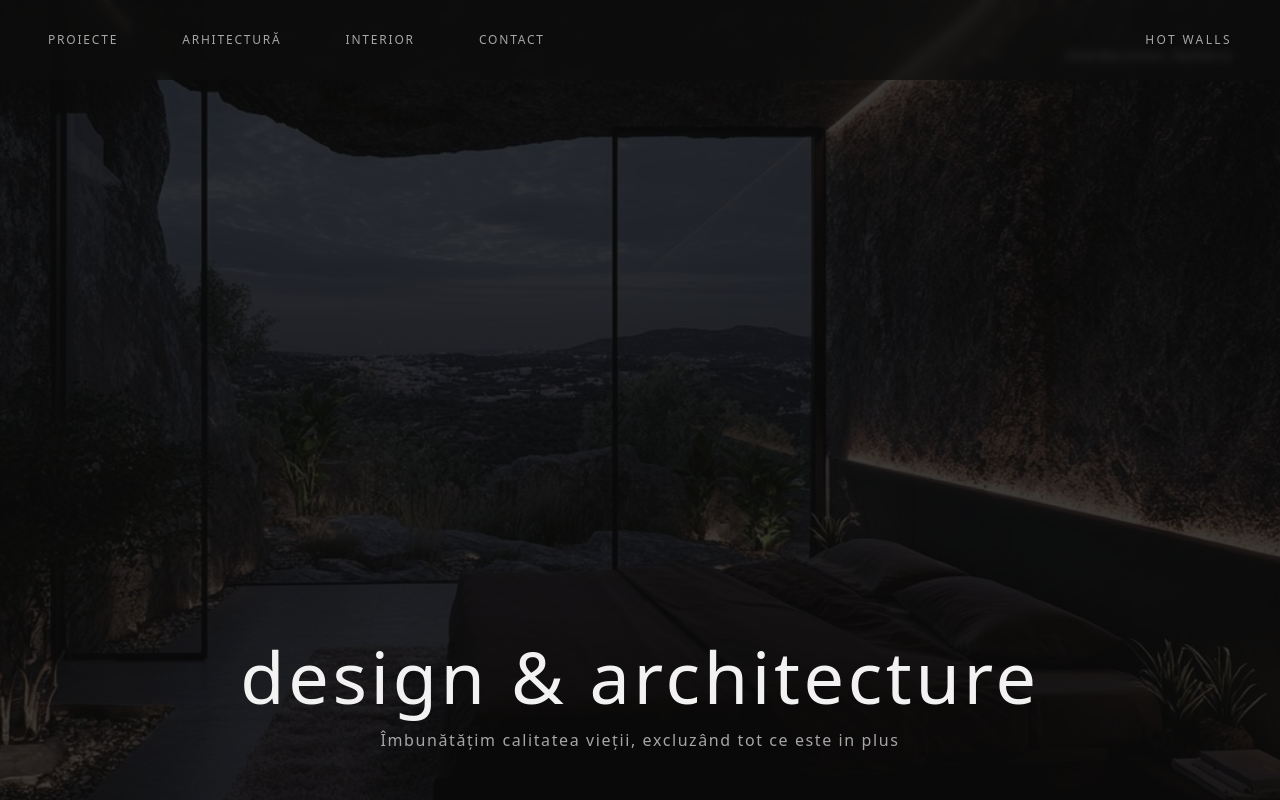
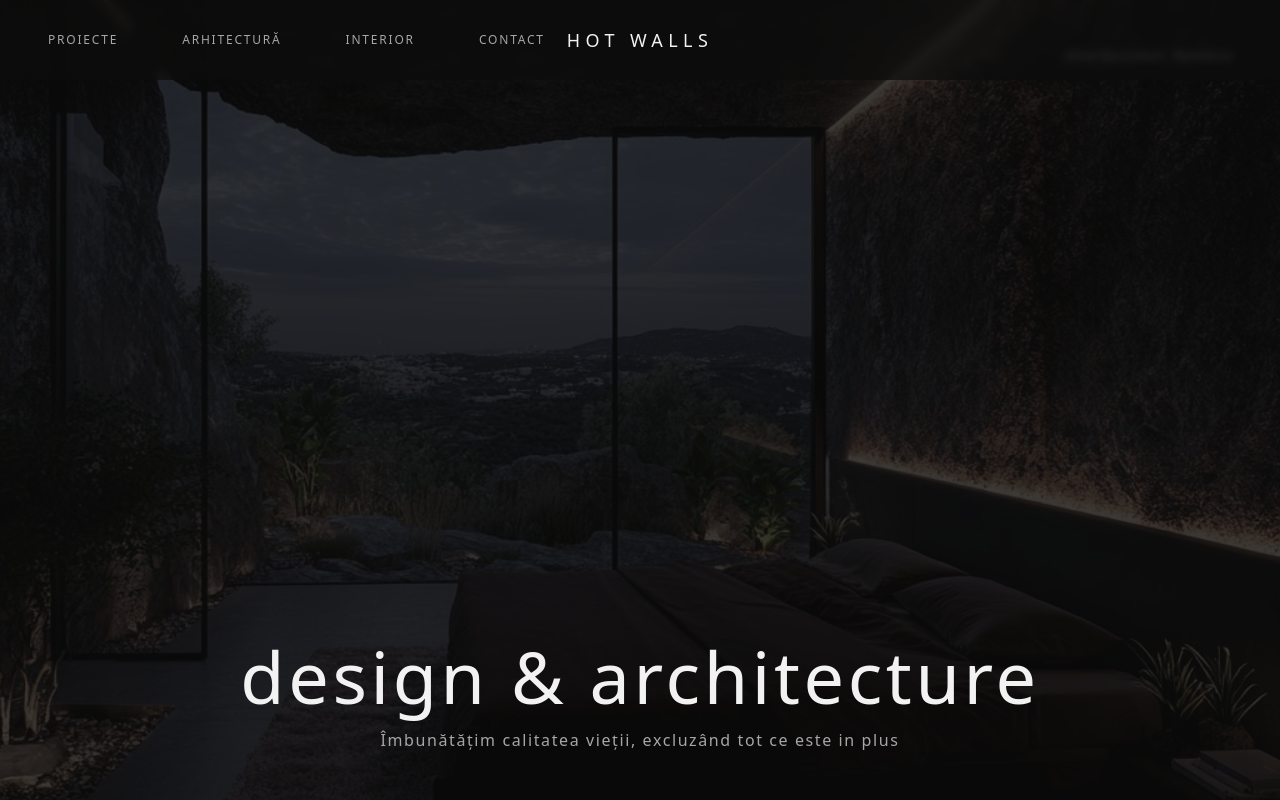
Before and after one commit to AVA1502/spaces-styled-dreams, a React (Vite) app: page / in a window 1280 px wide. Shown: the top 800 px of the page. Built offline with nearby package versions, Linux system fonts and the light colour scheme; the HTML template or start-up script is replaced by a standard one.

Commit message:
Style header as logo and button

```diff
--- a/src/components/Header.tsx
+++ b/src/components/Header.tsx
@@ -2,8 +2,6 @@ const Header = () => {
   return <header className="fixed top-0 left-0 right-0 z-50 bg-background/70 backdrop-blur-sm">
       <div className="container mx-auto px-12 py-8">
         <nav className="flex items-center justify-between">
-
-
           <div className="hidden md:flex items-center gap-16">
             <a href="#despre" className="text-xs uppercase tracking-[0.15em] text-muted-foreground hover:text-foreground transition-quick font-light">Proiecte</a>
             <a href="#servicii" className="text-xs uppercase tracking-[0.15em] text-muted-foreground hover:text-foreground transition-quick font-light">Arhitectură</a>
@@ -11,9 +9,11 @@ const Header = () => {
             <a href="#contact" className="text-xs uppercase tracking-[0.15em] text-muted-foreground hover:text-foreground transition-quick font-light">Contact</a>
           </div>
 
-          <div className="text-xs uppercase tracking-[0.2em] text-muted-foreground font-light">
+          <a href="/" className="absolute left-1/2 transform -translate-x-1/2 text-lg uppercase tracking-[0.3em] text-foreground font-medium hover:text-primary transition-quick cursor-pointer">
             hot walls
-          </div>
+          </a>
+
+          <div className="w-0 md:w-auto"></div>
         </nav>
       </div>
     </header>;
```
